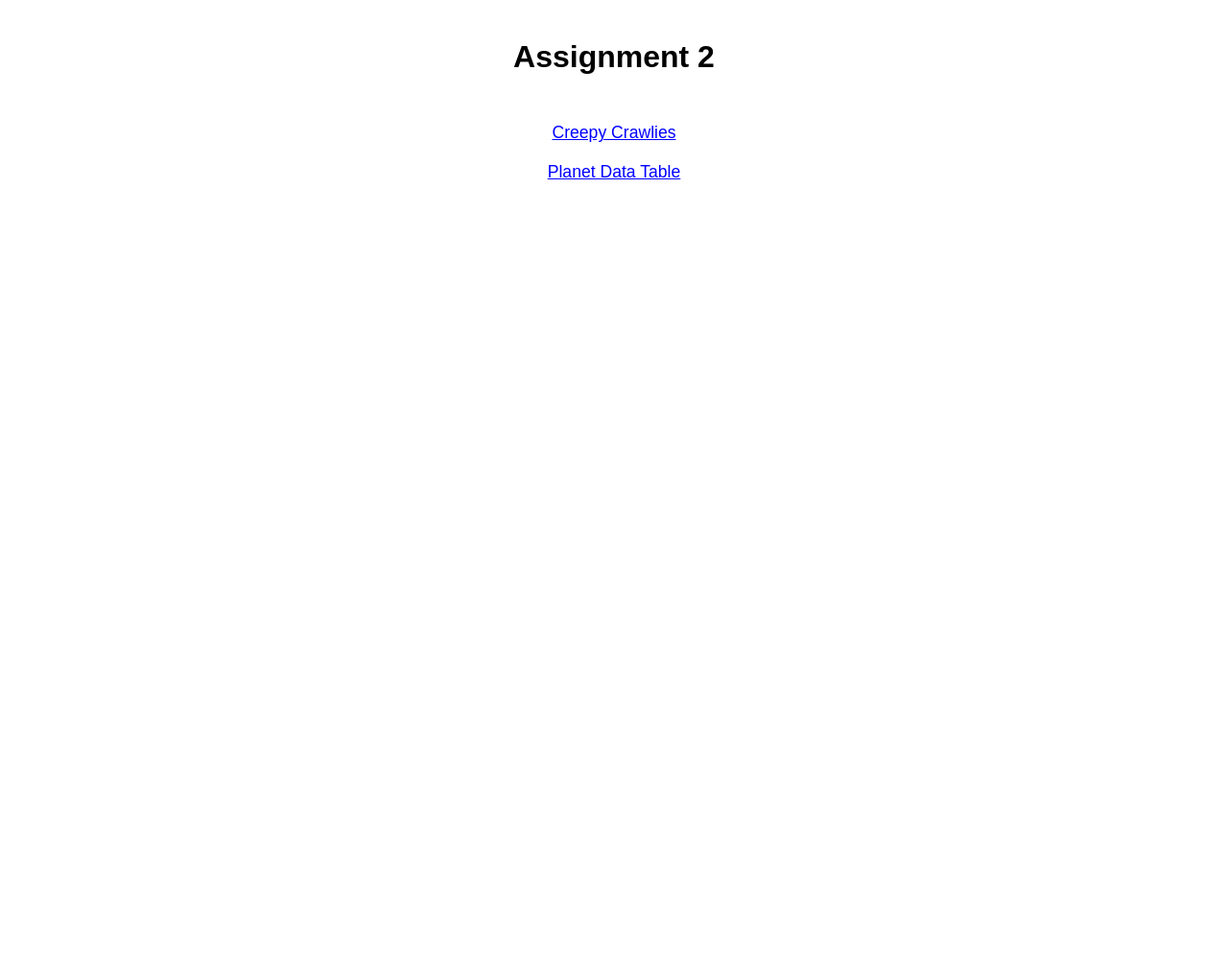
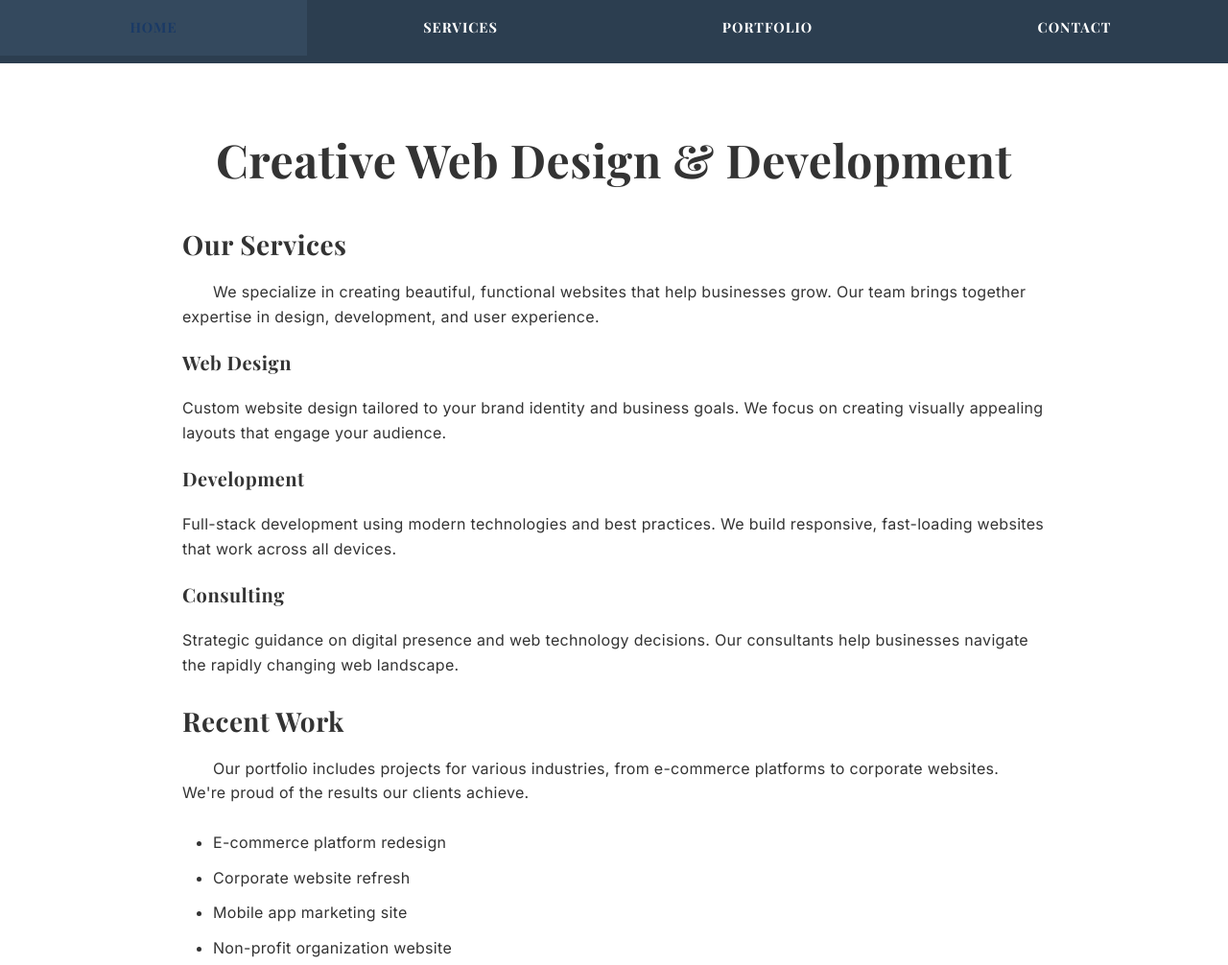
Before and after one commit to M7-Yas1n/YasinBinBakkar.github.io, a plain HTML site: page index.html in a window 1280 px wide. Shown: the top 1006 px of the page at 96% size. Before the commit the page ends 800 px from the top, so only its background shows below. Drawn offline with nearby package versions, Linux system fonts and the light colour scheme.

Commit message:
Add files via upload
Signed-off-by: Yasin Bin Bakkar <yasin.binbakkar@dcmail.ca>

```diff
--- /dev/null
+++ b/biography.css
@@ -0,0 +1,38 @@
+/*
+Name: Web Development Student
+File: biography.css
+Date: 19 June 2026
+Styling for biography page including headings, contact list, and link colors.
+*/
+
+body {
+	font-family: Arial, sans-serif;
+	margin: 20px;
+	line-height: 1.6;
+}
+
+h1 {
+	border-bottom: 10px dotted purple;
+	padding-bottom: 10px;
+}
+
+h2 {
+	font-style: italic;
+}
+
+ul {
+	background-color: #eeeeee;
+	border: 5px solid purple;
+	padding: 20px;
+	margin: 20px 0;
+}
+
+a {
+	text-decoration: underline;
+	color: inherit;
+}
+
+a:hover {
+	color: darkgreen;
+	text-decoration: none;
+}
--- a/index.html
+++ b/index.html
@@ -1,59 +1,61 @@
+<!--
+Name: Web Development Student
+File: index.html
+Date: 19 June 2026
+Homepage showcasing typography, text styling, link colors, and navigation menu with proper formatting.
+-->
+
 <!DOCTYPE html>
 <html lang="en">
 <head>
-  <meta charset="utf-8">
-  <meta name="viewport" content="width=device-width, initial-scale=1.0">
-  <title>Assignment 2</title>
-  <!--
-  Name: Yasin Bin Bakkar
-  File: index.html
-  Date: 05 June 2026
-  Simple landing page with links to Assignment 2 - Creepy Crawlies and Planet Data Table.
-  -->
-  <style>
-    body {
-      font-family: Arial, sans-serif;
-      background-color: white;
-      margin: 0;
-      padding: 20px;
-    }
-
-    h1 {
-      text-align: center;
-      color: black;
-      font-size: 2em;
-      margin-bottom: 50px;
-    }
-
-    div {
-      text-align: center;
-    }
-
-    a {
-      display: block;
-      margin: 20px 0;
-      font-size: 1.1em;
-      color: blue;
-      text-decoration: underline;
-    }
-
-    a:visited {
-      color: purple;
-    }
-
-    a:hover {
-      color: darkblue;
-    }
-  </style>
+	<meta charset="utf-8">
+	<title>Design & Development Studio</title>
+	<link href="https://fonts.googleapis.com/css2?family=Playfair+Display:wght@700&family=Inter:wght@400;500;600&display=swap" rel="stylesheet">
+	<link rel="stylesheet" href="style.css">
 </head>
 <body>
+	<nav>
+		<ul>
+			<li><a href="#home">Home</a></li>
+			<li><a href="#services">Services</a></li>
+			<li><a href="#portfolio">Portfolio</a></li>
+			<li><a href="#contact">Contact</a></li>
+		</ul>
+	</nav>
 
-  <h1>Assignment 2</h1>
+	<main>
+		<h1>Creative Web Design & Development</h1>
 
-  <div>
-    <a href="creepy-crawlies/index.html">Creepy Crawlies</a>
-    <a href="planets-data.html">Planet Data Table</a>
-  </div>
+		<section id="services">
+			<h2>Our Services</h2>
+			<p>We specialize in creating beautiful, functional websites that help businesses grow. Our team brings together expertise in design, development, and user experience.</p>
 
+			<h3>Web Design</h3>
+			<p>Custom website design tailored to your brand identity and business goals. We focus on creating visually appealing layouts that engage your audience.</p>
+
+			<h3>Development</h3>
+			<p>Full-stack development using modern technologies and best practices. We build responsive, fast-loading websites that work across all devices.</p>
+
+			<h3>Consulting</h3>
+			<p>Strategic guidance on digital presence and web technology decisions. Our consultants help businesses navigate the rapidly changing web landscape.</p>
+		</section>
+
+		<section id="portfolio">
+			<h2>Recent Work</h2>
+			<p>Our portfolio includes projects for various industries, from e-commerce platforms to corporate websites. We're proud of the results our clients achieve.</p>
+
+			<ul>
+				<li>E-commerce platform redesign</li>
+				<li>Corporate website refresh</li>
+				<li>Mobile app marketing site</li>
+				<li>Non-profit organization website</li>
+			</ul>
+		</section>
+
+		<section id="contact">
+			<h2>Get In Touch</h2>
+			<p>Ready to start your next project? <a href="https://www.example.com" class="external">Contact us today</a> to discuss your vision and how we can help bring it to life.</p>
+		</section>
+	</main>
 </body>
 </html>
--- /dev/null
+++ b/layout.css
@@ -0,0 +1,184 @@
+/*
+Name: Web Development Student
+File: layout.css
+Date: 19 June 2026
+Layout comprehension demonstrating flexbox navigation, sticky positioning, float-based images, and CSS grid layouts.
+*/
+
+* {
+	margin: 0;
+	padding: 0;
+	box-sizing: border-box;
+}
+
+body {
+	font-family: 'Segoe UI', Tahoma, Geneva, Verdana, sans-serif;
+	line-height: 1.6;
+	color: #333;
+}
+
+/* Navigation - Flexbox */
+nav {
+	position: sticky;
+	top: 0;
+	background-color: #2c3e50;
+	z-index: 1000;
+}
+
+nav ul {
+	list-style: none;
+	display: flex;
+	justify-content: space-around;
+	margin: 0;
+	padding: 0;
+}
+
+nav li {
+	flex: 1;
+}
+
+nav a {
+	display: block;
+	padding: 1rem;
+	color: white;
+	text-decoration: none;
+	text-align: center;
+	border-right: 1px solid #34495e;
+	transition: background-color 0.3s;
+}
+
+nav a:last-child {
+	border-right: none;
+}
+
+nav a:hover {
+	background-color: #34495e;
+}
+
+/* Main Container - Grid Layout */
+.container {
+	display: grid;
+	grid-template-columns: 2fr 1fr;
+	gap: 2rem;
+	max-width: 1200px;
+	margin: 2rem auto;
+	padding: 0 2rem;
+}
+
+/* Article with Float Images */
+article {
+	padding: 2rem;
+	background-color: #f9f9f9;
+	border-radius: 4px;
+}
+
+article h1 {
+	margin-bottom: 2rem;
+	color: #2c3e50;
+}
+
+article h2 {
+	margin-top: 2rem;
+	margin-bottom: 1rem;
+	color: #2c3e50;
+}
+
+article img {
+	float: left;
+	margin: 0 1.5rem 1rem 0;
+	max-width: 300px;
+	height: auto;
+	border-radius: 4px;
+}
+
+article p {
+	text-align: justify;
+	margin-bottom: 1rem;
+}
+
+section {
+	overflow: auto;
+	margin-bottom: 2rem;
+}
+
+/* Aside - Sidebar */
+aside {
+	padding: 2rem;
+	background-color: #ecf0f1;
+	border-radius: 4px;
+	height: fit-content;
+}
+
+aside h3 {
+	color: #2c3e50;
+	margin-bottom: 1rem;
+	margin-top: 0;
+}
+
+aside ul {
+	list-style: none;
+	padding-left: 0;
+	margin-bottom: 2rem;
+}
+
+aside li {
+	margin-bottom: 0.5rem;
+}
+
+aside a {
+	color: #2c5aa0;
+	text-decoration: none;
+}
+
+aside a:hover {
+	text-decoration: underline;
+}
+
+/* Gallery Section */
+.gallery-section {
+	max-width: 1200px;
+	margin: 3rem auto;
+	padding: 0 2rem;
+}
+
+.gallery-section h2 {
+	text-align: center;
+	margin-bottom: 2rem;
+	color: #2c3e50;
+}
+
+.photo-gallery {
+	display: grid;
+	grid-template-columns: 1fr 1fr;
+	gap: 1px;
+	background-color: #ddd;
+	padding: 1px;
+	border-radius: 4px;
+}
+
+.photo-gallery img {
+	display: block;
+	width: 100%;
+	height: auto;
+	background-color: white;
+}
+
+/* Responsive Design */
+@media (max-width: 768px) {
+	.container {
+		grid-template-columns: 1fr;
+	}
+
+	nav ul {
+		flex-wrap: wrap;
+	}
+
+	article img {
+		float: none;
+		margin: 1rem 0;
+	}
+
+	.photo-gallery {
+		grid-template-columns: 1fr;
+	}
+}
--- /dev/null
+++ b/style.css
@@ -0,0 +1,131 @@
+/*
+Name: Web Development Student
+File: style.css
+Date: 19 June 2026
+Typography and text styling including font selection, sizes, spacing, and navigation menu design.
+*/
+
+html {
+	font-family: 'Inter', sans-serif;
+	font-size: 16px;
+	color: #333;
+}
+
+body {
+	margin: 0;
+	line-height: 1.5;
+	letter-spacing: 0.3px;
+}
+
+h1, h2, h3 {
+	font-family: 'Playfair Display', serif;
+	font-weight: 700;
+	letter-spacing: 0.5px;
+}
+
+h1 {
+	font-size: 3rem;
+	text-align: center;
+	margin: 2rem 0;
+}
+
+h2 {
+	font-size: 1.75rem;
+	margin: 1.5rem 0 0 0;
+}
+
+h3 {
+	font-size: 1.25rem;
+}
+
+p {
+	line-height: 1.6;
+	margin: 1rem 0;
+}
+
+section h2 + p {
+	text-indent: 2rem;
+}
+
+main {
+	max-width: 900px;
+	margin: 0 auto;
+	padding: 2rem;
+}
+
+/* Navigation Menu */
+nav {
+	position: sticky;
+	top: 0;
+	background-color: #2c3e50;
+	z-index: 100;
+}
+
+nav ul {
+	list-style: none;
+	margin: 0;
+	padding: 0;
+	display: flex;
+	justify-content: center;
+}
+
+nav li {
+	flex: 1;
+	text-align: center;
+}
+
+nav a {
+	display: block;
+	padding: 1rem;
+	color: white;
+	text-decoration: none;
+	font-family: 'Playfair Display', serif;
+	text-transform: uppercase;
+	font-size: 0.9rem;
+	letter-spacing: 1px;
+	transition: background-color 0.3s ease;
+}
+
+nav a:hover,
+nav a:focus {
+	background-color: #34495e;
+}
+
+nav a:focus {
+	outline: none;
+}
+
+/* Links */
+a {
+	color: #2c5aa0;
+	text-decoration: underline;
+	transition: color 0.2s ease;
+}
+
+a:visited {
+	color: #5b4b8a;
+}
+
+a:hover,
+a:focus {
+	color: #1a3a66;
+	text-decoration: none;
+	outline: none;
+}
+
+a.external::after {
+	content: " ↗";
+	font-size: 0.8em;
+	margin-left: 0.25em;
+}
+
+/* Lists */
+ul {
+	margin: 1.5rem 0;
+	padding-left: 2rem;
+	line-height: 1.8;
+}
+
+li {
+	margin-bottom: 0.5rem;
+}
```
Also changed, not shown: biography.html (added, +36 -0 lines), layout.html (added, +70 -0 lines).
